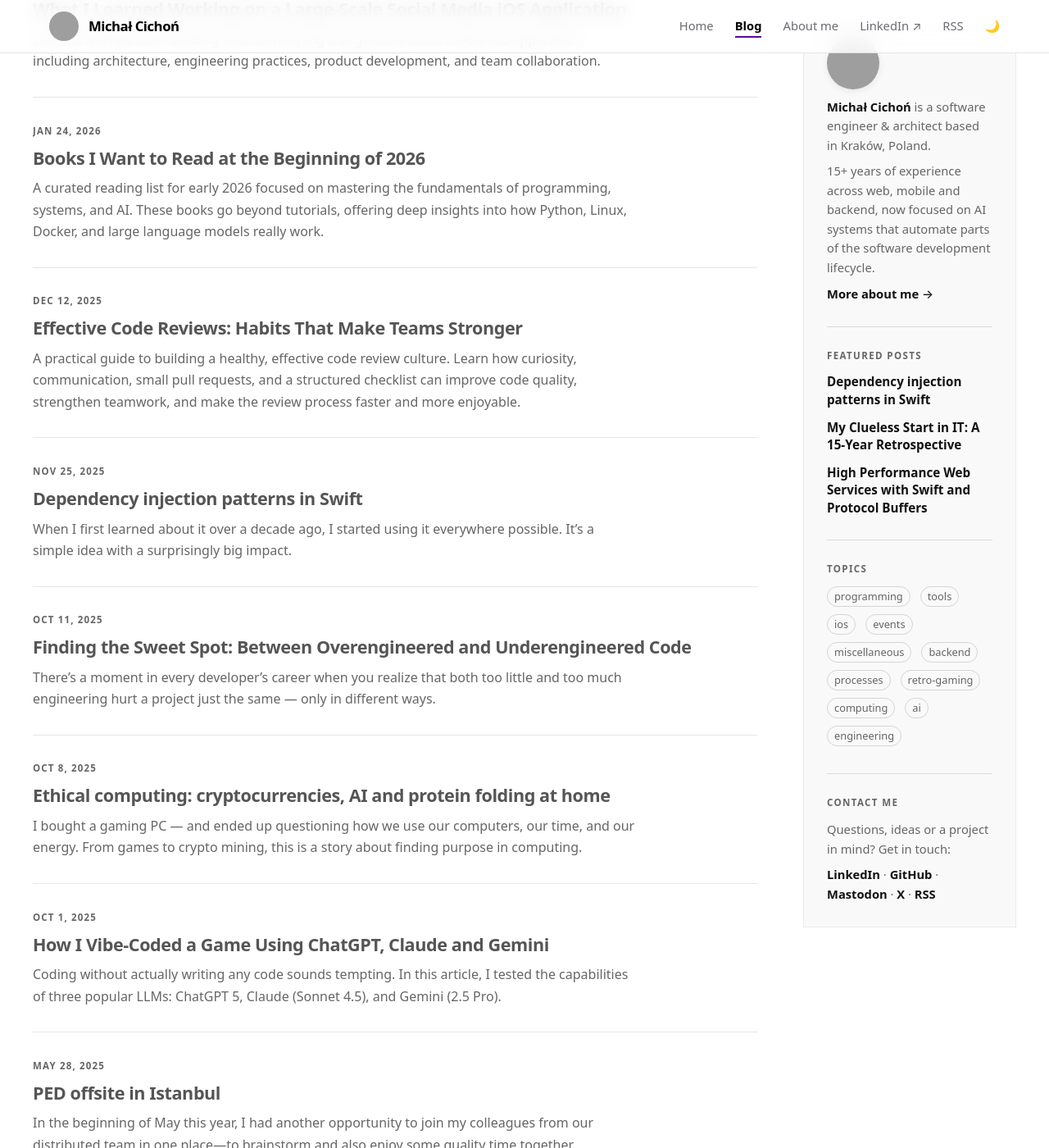
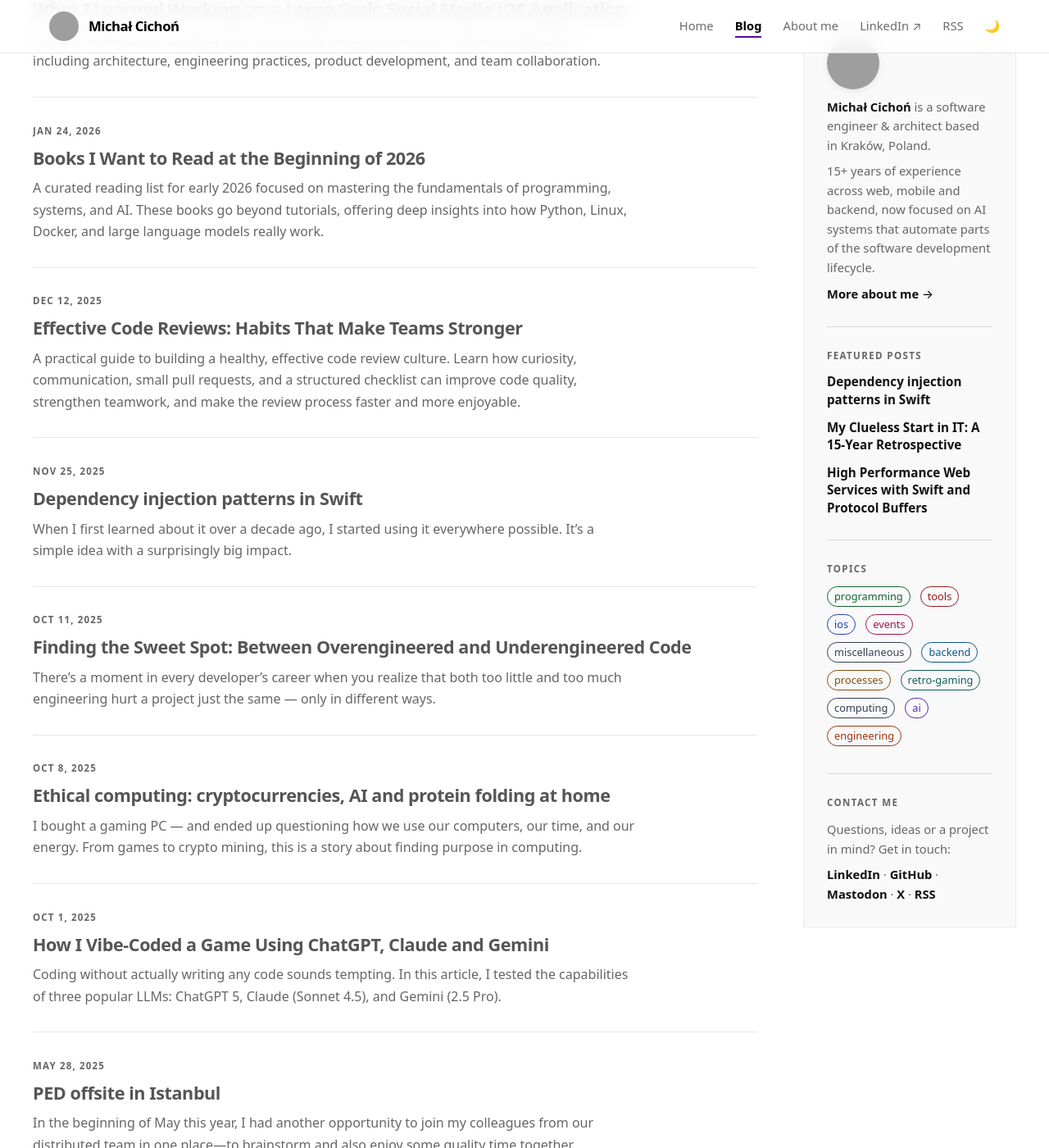
Before and after one commit to michalcichon/michalcichon.github.io, a Jekyll site: the page built from blog/index.html, in a window 1280 px wide and 1400 px high, scrolled down 524 px. Shown: the whole window at 82% size. Built offline with Jekyll 4.4.1, drawn with Linux system fonts in a browser that asks for light colours; the list of posts is cut into pages by our own code; grey boxes are pictures that could not be loaded.

Commit message:
Color sidebar tag cloud with per-tag colors
Co-Authored-By: Claude Sonnet 5.5 <noreply@anthropic.com>

```diff
--- a/_includes/tag-cloud.html
+++ b/_includes/tag-cloud.html
@@ -13,6 +13,7 @@
 
     <a href="/tag/{{ tag_name | slugify }}/"
     style="font-size: {{ font_size }}%;"
+    data-tag="{{ tag_name }}"
     class="tag">
     {{ tag_name }}
     </a>
--- a/css/main.css
+++ b/css/main.css
@@ -1812,3 +1812,5 @@ html[data-theme="dark"] [data-tag="programming"] { --tag-bg: #173d27; --tag-fg:
 html[data-theme="dark"] [data-tag="retro-gaming"] { --tag-bg: #134240; --tag-fg: #99f6e4; }
 html[data-theme="dark"] [data-tag="tools"] { --tag-bg: #4d1f1f; --tag-fg: #fecaca; }
 .tag-page__title { color: var(--tag-fg, inherit); }
+#main-space .blog-sidebar .tag-cloud a.tag[data-tag] { color: var(--tag-fg, var(--card-muted)); border-color: var(--tag-fg, rgba(128,128,128,.3)); }
+#main-space .blog-sidebar .tag-cloud a.tag[data-tag]:hover { background-color: var(--tag-bg, transparent); }
```
Also changed, not shown: css/main.min.css.
